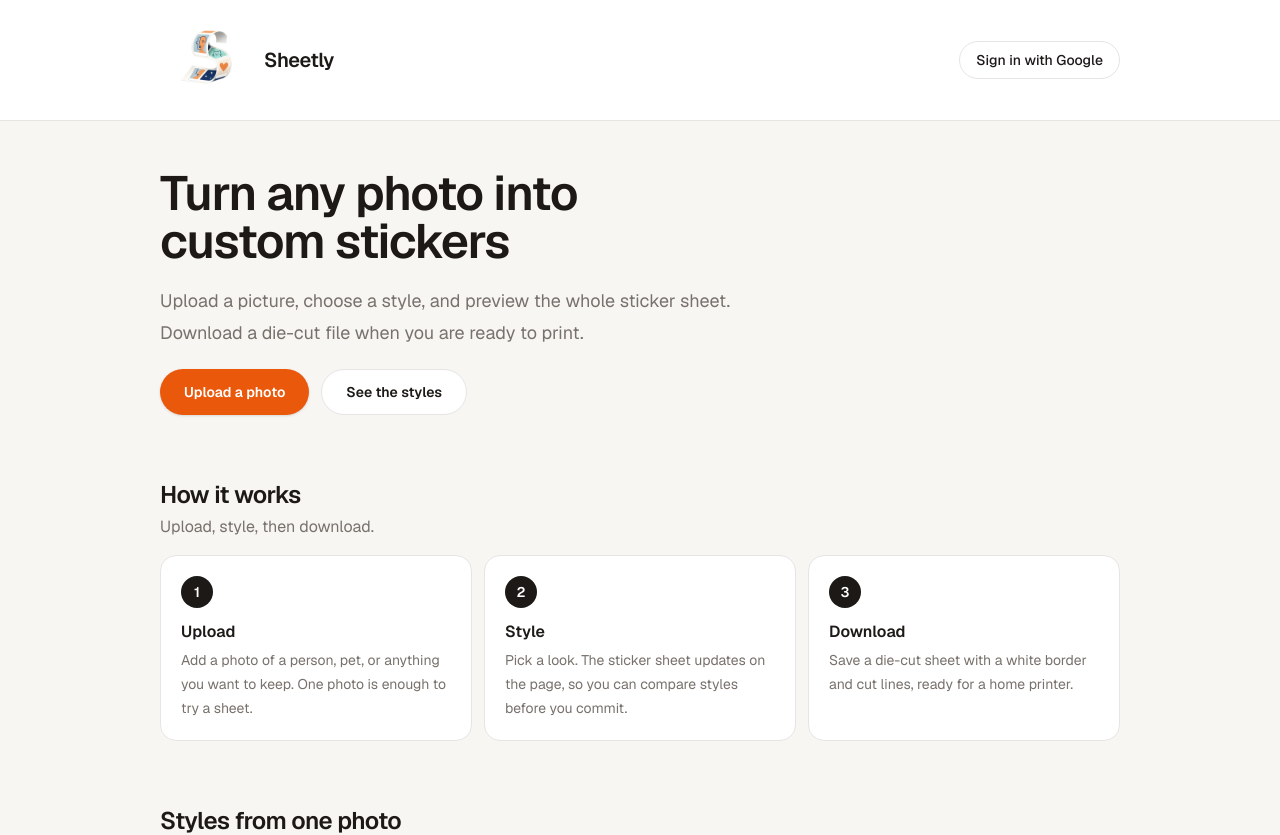
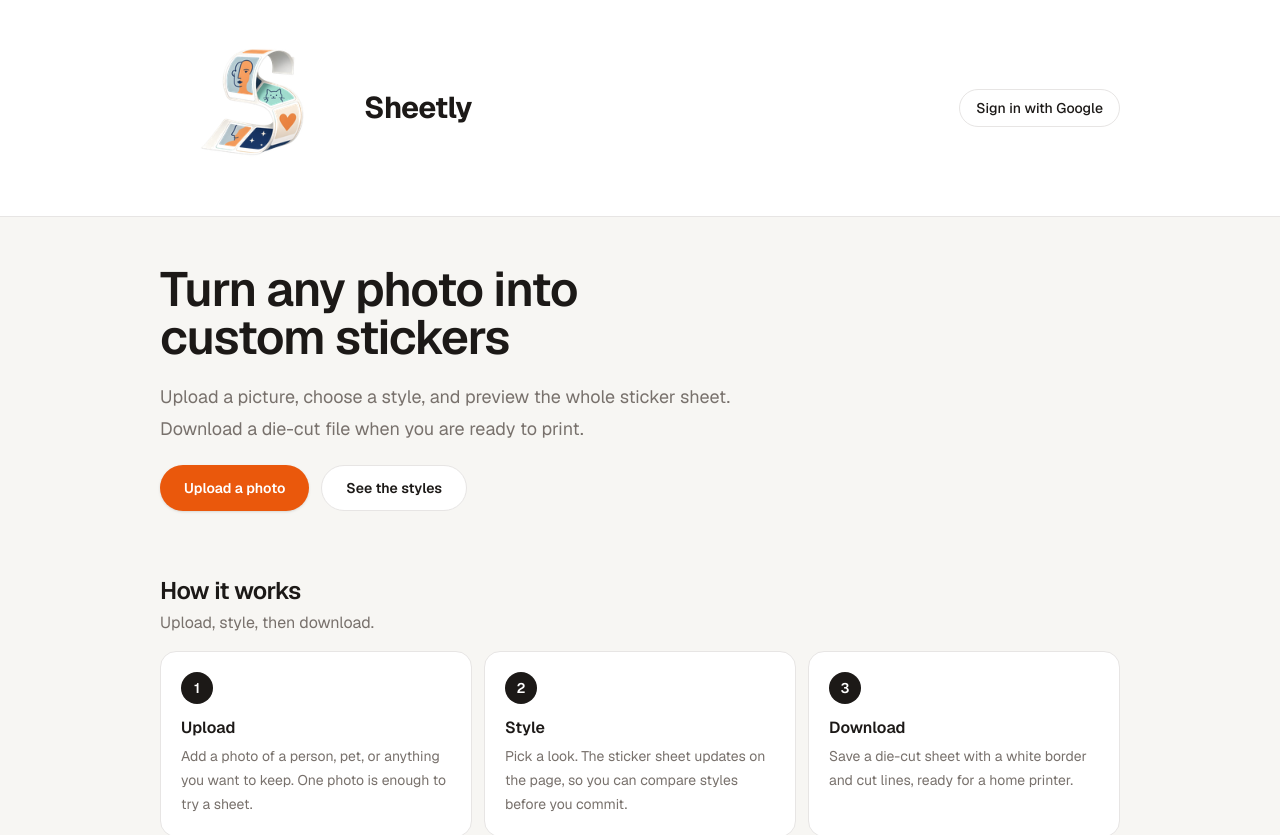
Before and after one commit to huibobai/sheetly.art, a Next.js app: page / in a window 1280 px wide. Shown: the top 835 px of the page. Built offline with nearby package versions, Linux system fonts and the light colour scheme; no server answers.

Commit message:
Update header with larger S logo

```diff
--- a/components/AuthControls.tsx
+++ b/components/AuthControls.tsx
@@ -52,7 +52,7 @@ export function AuthControls() {
 
   if (user) {
     return (
-      <div className="flex flex-wrap items-center justify-end gap-x-4 gap-y-2">
+      <div className="ml-auto flex flex-wrap items-center justify-end gap-x-4 gap-y-2">
         <p className="max-w-48 truncate text-sm text-muted">{user.email}</p>
         <Link href="/sheets" className="text-sm font-medium">
           My sheets
@@ -65,7 +65,7 @@ export function AuthControls() {
   }
 
   return (
-    <div className="flex flex-col items-end gap-2">
+    <div className="ml-auto flex flex-col items-end gap-2">
       <GoogleSignInButton />
       {authError ? (
         <p role="alert" className="text-sm text-red-600">
--- a/components/Header.tsx
+++ b/components/Header.tsx
@@ -6,9 +6,9 @@ export function Header() {
   return (
     <header className="border-b border-border bg-surface">
       <div className="mx-auto flex min-h-16 w-full max-w-5xl flex-wrap items-center justify-between gap-3 px-4 py-3 sm:px-6 lg:px-8">
-        <Link href="/" className="flex shrink-0 items-center gap-2 text-xl font-semibold tracking-tight text-foreground">
+        <Link href="/" className="flex shrink-0 items-center gap-3 text-3xl font-bold tracking-tight text-foreground">
           {/* eslint-disable-next-line @next/next/no-img-element */}
-          <img src="/logo.png" alt="" width={240} height={240} className="h-24 w-24" />
+          <img src="/logo.png" alt="" width={240} height={240} className="h-48 w-48" />
           Sheetly
         </Link>
         <Suspense fallback={null}>
```
